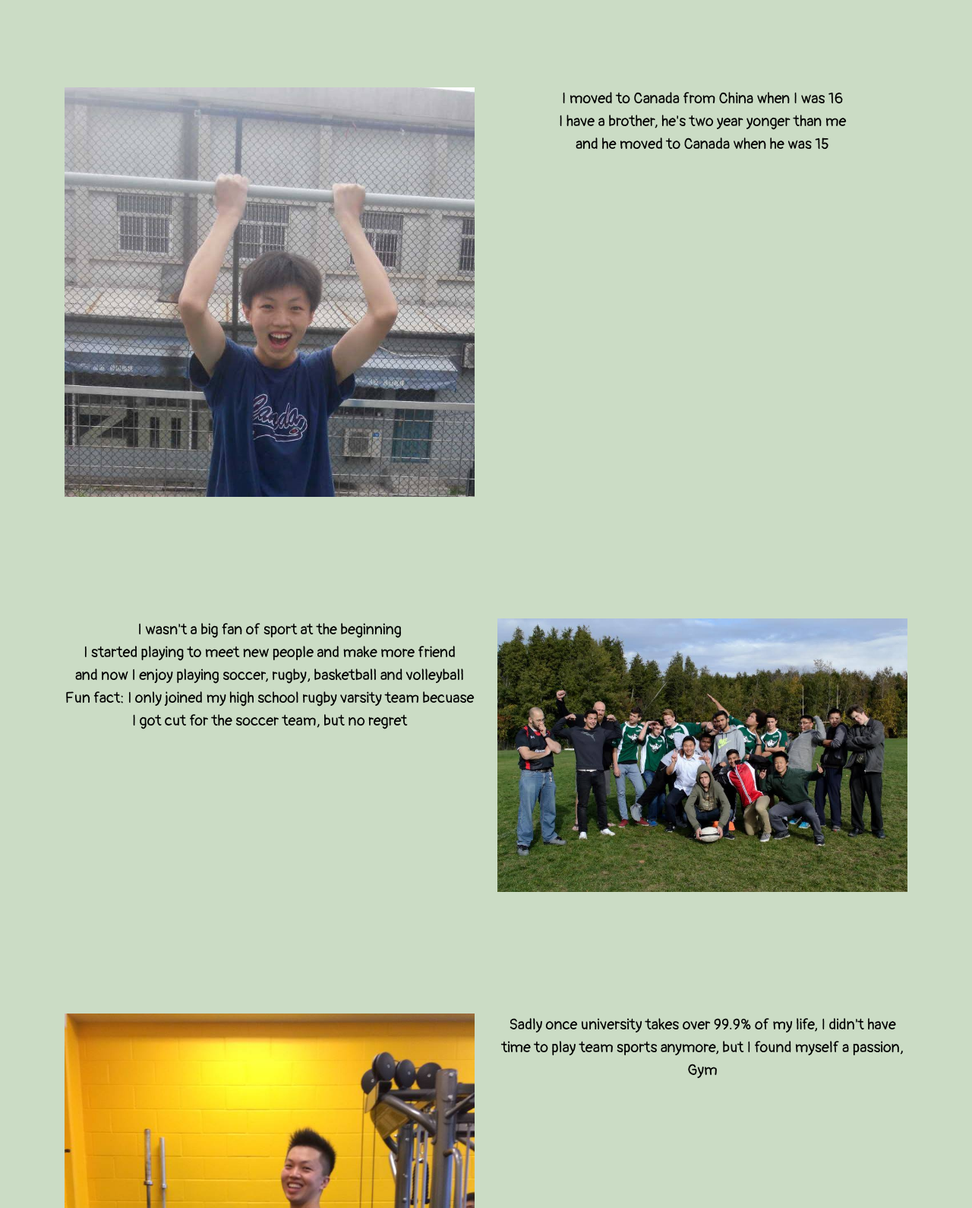
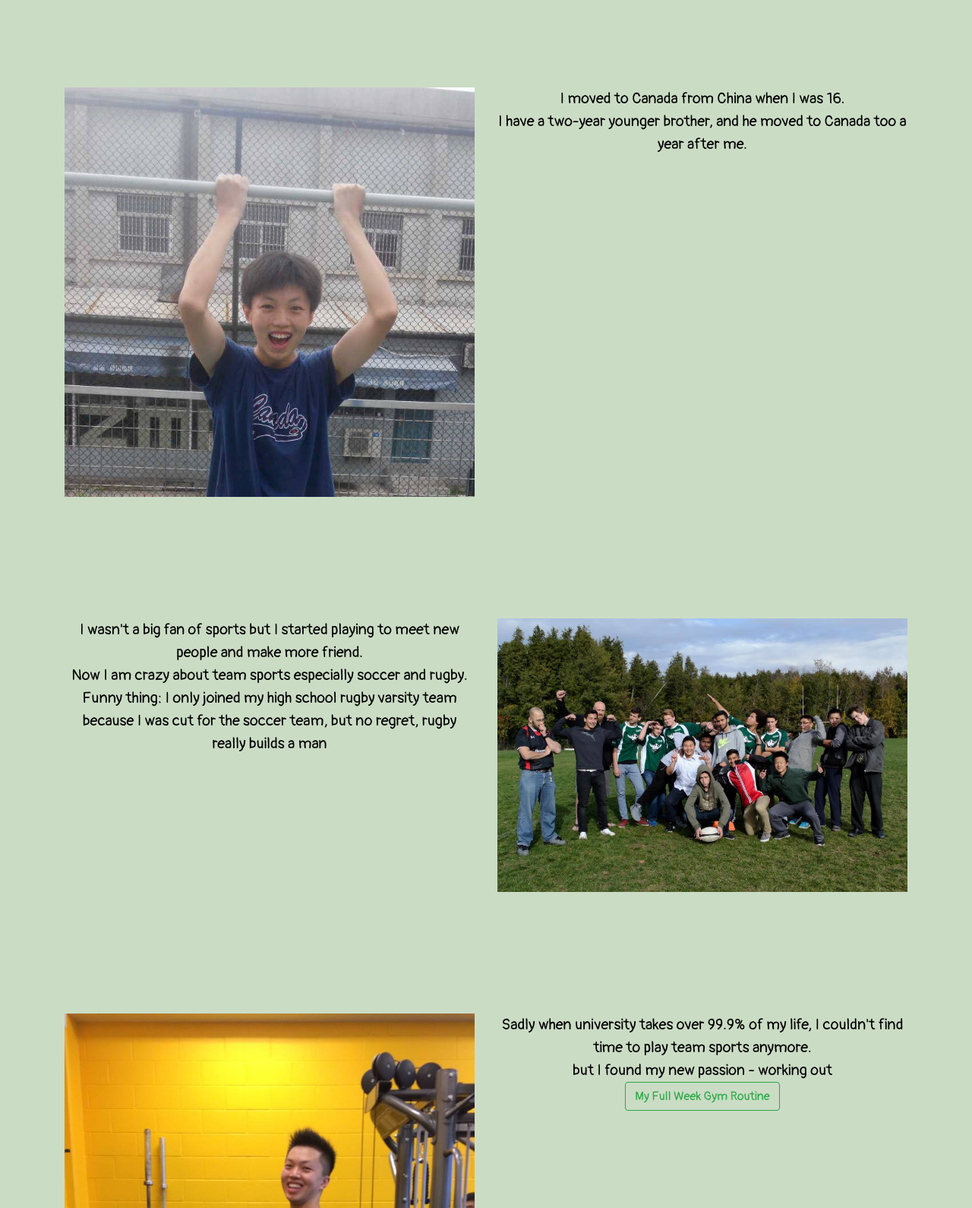
Before and after one commit to ballhan/personalWebsite, a plain HTML site: page index.html in a window 1280 px wide. Shown: the part 710-2300 px from the top of the page at 76% size. Drawn offline with nearby package versions, Linux system fonts and the light colour scheme.

Commit message:
text fix

```diff
--- a/index.html
+++ b/index.html
@@ -61,7 +61,7 @@
               <img src="Files/fact1.jpg">
             </div>
             <div class="col-sm-6 text-center">
-              <p class="lead">I moved to Canada from China when I was 16 <br/> I have a brother, he's two year yonger than me <br/>and he moved to Canada when he was 15 </p>
+              <p class="lead">I moved to Canada from China when I was 16. <br/> I have a two-year younger brother, and he moved to Canada too a year after me. </p>
             </div>
           </div>
       </div>
@@ -71,7 +71,7 @@
       <div class="container">
           <div class="row">
             <div class="col-sm-6 text-center">
-              <p class="lead">I wasn't a big fan of sport at the beginning <br/> I started playing to meet new people and make more friend <br/> and now I enjoy playing soccer, rugby, basketball and volleyball <br/> Fun fact: I only joined my high school rugby varsity team becuase I got cut for the soccer team, but no regret</p>
+              <p class="lead">I wasn't a big fan of sports but I started playing to meet new people and make more friend. <br/> Now I am crazy about team sports especially soccer and rugby. <br/> Funny thing: I only joined my high school rugby varsity team because I was cut for the soccer team, but no regret, rugby really builds a man</p>
             </div>
             <div class="col-sm-6">
               <img src="Files/fact2.jpg">
@@ -87,7 +87,9 @@
               <img src="Files/Gym.jpg">
             </div>
             <div class="col-sm-6 text-center">
-              <p class="lead">Sadly once university takes over 99.9% of my life, I didn't have time to play team sports anymore, but I found myself a passion, Gym</p>
+              <p class="lead">Sadly when university takes over 99.9% of my life, I couldn't find time to play team sports anymore. <br/> but I found my new passion - working out <br/>
+              <a href="gym.html"> <button type="button" class="btn btn-outline-success">My Full Week Gym Routine</button></a>
+              </p>
             </div>
           </div>
       </div>
@@ -97,7 +99,7 @@
       <div class="container">
           <div class="row">
             <div class="col-sm-6 text-center">
-              <p class="lead">I tried to taste all the Starbucks cold drinks when I was employed at Kik <br/> Shout out for the free Starbucks <br/> and here are some of the best drinks I had</p>
+              <p class="lead">I was lucky to have the chance to get free Starbucks when I was employed at Kik. <br/> Obviously I attempted to try all different kinds of drinks. <br/> Here are some of the best drinks I had</p>
             </div>
             <div class="col-sm-6">
               <div id="carouselExampleIndicators" class="carousel slide" data-ride="carousel">
@@ -295,7 +297,7 @@
               </div>
             </div>
             <div class="col-sm-6 text-center">
-              <p class="lead">I enjoy socializing, hangingout with people and do fun stuff, which is why I joined GCC and UWCSA as an exective member to help with the making and hosting events</p>
+              <p class="lead">I enjoy meeting new people and spending quality time with my friends almost as a hobby. <br/> I joined two of the biggest clubs in Uwaterloo: GCC (Global China Connection) and UWCSA (University of Waterloo Chinese Student Association) as an executive member. <br/> I mainly help with the making and hosting events</p>
             </div>
           </div>
       </div>
```
